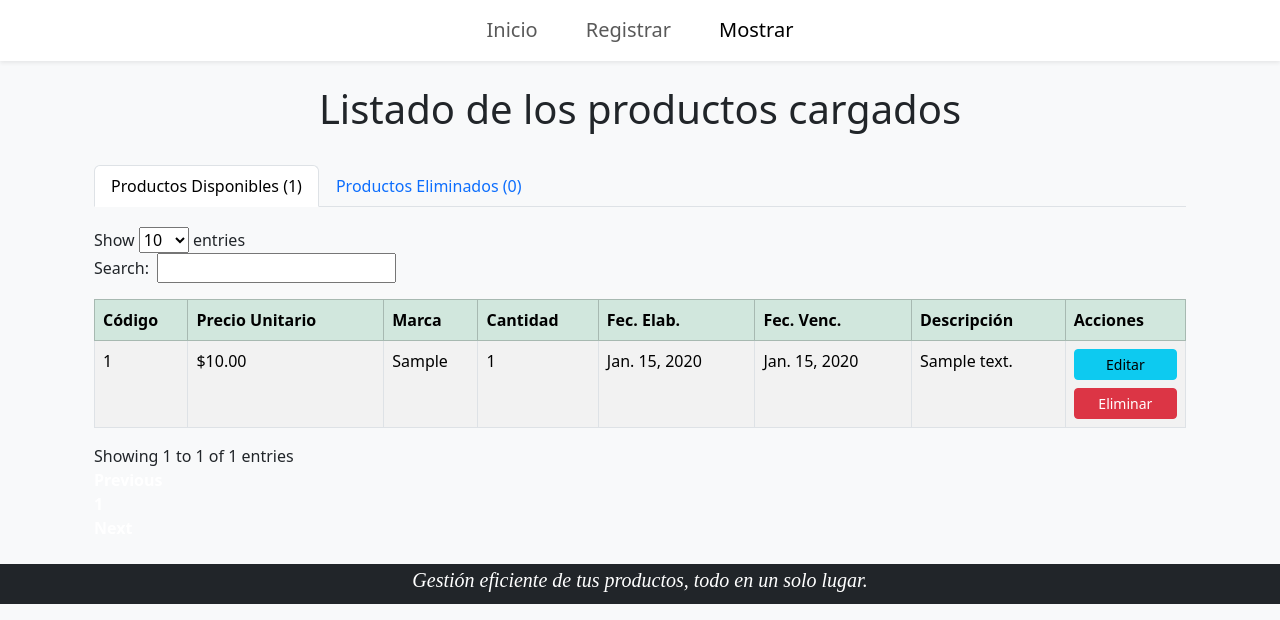
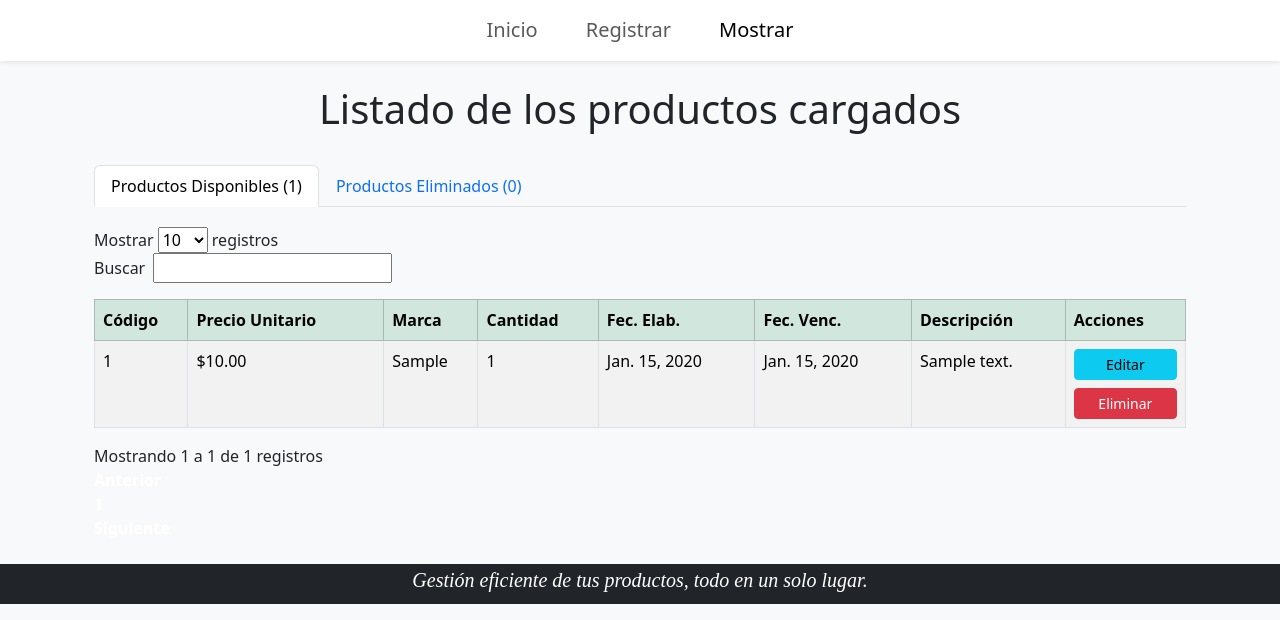
Before and after one commit to Ezze-F/TpProyectoTaller, a Django app: page /productos/listar/ in a window 1280 px wide. Shown: the part 180-800 px from the top of the page. Run offline with Django 5.2, Linux system fonts and the light colour scheme; tables that the repository leaves empty hold one stand-in row (values such as "Sample post"); some libraries are stand-ins or nearby versions.

Commit message:
Algunas correcciones en tabla.js

```diff
--- a/productos/templates/base_index.html
+++ b/productos/templates/base_index.html
@@ -1,6 +1,6 @@
 {% load static %}
 <!DOCTYPE html>
-<html lang="en">
+<html lang="es">
 <head>
     <meta charset="UTF-8">
     <meta name="viewport" content="width=device-width, initial-scale=1.0">
--- a/productos/templates/productos/base_productos.html
+++ b/productos/templates/productos/base_productos.html
@@ -1,6 +1,6 @@
 {% load static %}
 <!DOCTYPE html>
-<html lang="es">  {# Cambiado a 'es' si tu aplicación es en español #}
+<html lang="es">
 <head>
     <meta charset="UTF-8">
     <meta name="viewport" content="width=device-width, initial-scale=1.0">
--- a/static/tabla.js
+++ b/static/tabla.js
@@ -10,7 +10,23 @@ $(document).ready(function() {
     // Inicializa tabla de disponibles ordenada descendentemente por "codigo"
     $('#tabla_disponibles').DataTable({
         language: {
-            url: "//cdn.datatables.net/plug-ins/1.10.25/i18n/Spanish.json"
+            "url": "//cdn.datatables.net/plug-ins/1.10.25/i18n/Spanish.json",
+            "decimal": "",
+            "emptyTable": "No hay datos disponibles en la tabla",
+            "info": "Mostrando _START_ a _END_ de _TOTAL_ registros",
+            "infoEmpty": "Mostrando 0 a 0 de 0 registros",
+            "infoFiltered": "(filtrado de _MAX_ registros totales)",
+            "lengthMenu": "Mostrar _MENU_ registros",
+            "loadingRecords": "Cargando...",
+            "processing": "Procesando...",
+            "search": "Buscar",
+            "zeroRecords": "No se encontraron resultados",
+            "paginate": {
+                "first": "Primero",
+                "last": "Último",
+                "next": "Siguiente",
+                "previous": "Anterior"
+            }
         },
         responsive: true,
         dom: '<"top"lf>rt<"bottom"ip><"clear">',
@@ -28,7 +44,23 @@ $(document).ready(function() {
     // Inicializa tabla de eliminados, también puedes ordenar por código
     $('#tabla_eliminados').DataTable({
         language: {
-            url: "//cdn.datatables.net/plug-ins/1.10.25/i18n/Spanish.json"
+            "url": "//cdn.datatables.net/plug-ins/1.10.25/i18n/Spanish.json",
+            "decimal": "",
+            "emptyTable": "No hay datos disponibles en la tabla",
+            "info": "Mostrando _START_ a _END_ de _TOTAL_ registros",
+            "infoEmpty": "Mostrando 0 a 0 de 0 registros",
+            "infoFiltered": "(filtrado de _MAX_ registros totales)",
+            "lengthMenu": "Mostrar _MENU_ registros",
+            "loadingRecords": "Cargando...",
+            "processing": "Procesando...",
+            "search": "Buscar",
+            "zeroRecords": "No se encontraron resultados",
+            "paginate": {
+                "first": "Primero",
+                "last": "Último",
+                "next": "Siguiente",
+                "previous": "Anterior"
+            }
         },
         responsive: true,
         dom: '<"top"lf>rt<"bottom"ip><"clear">',
```
Also changed, not shown: productos/forms.py (+4 -5 lines).
